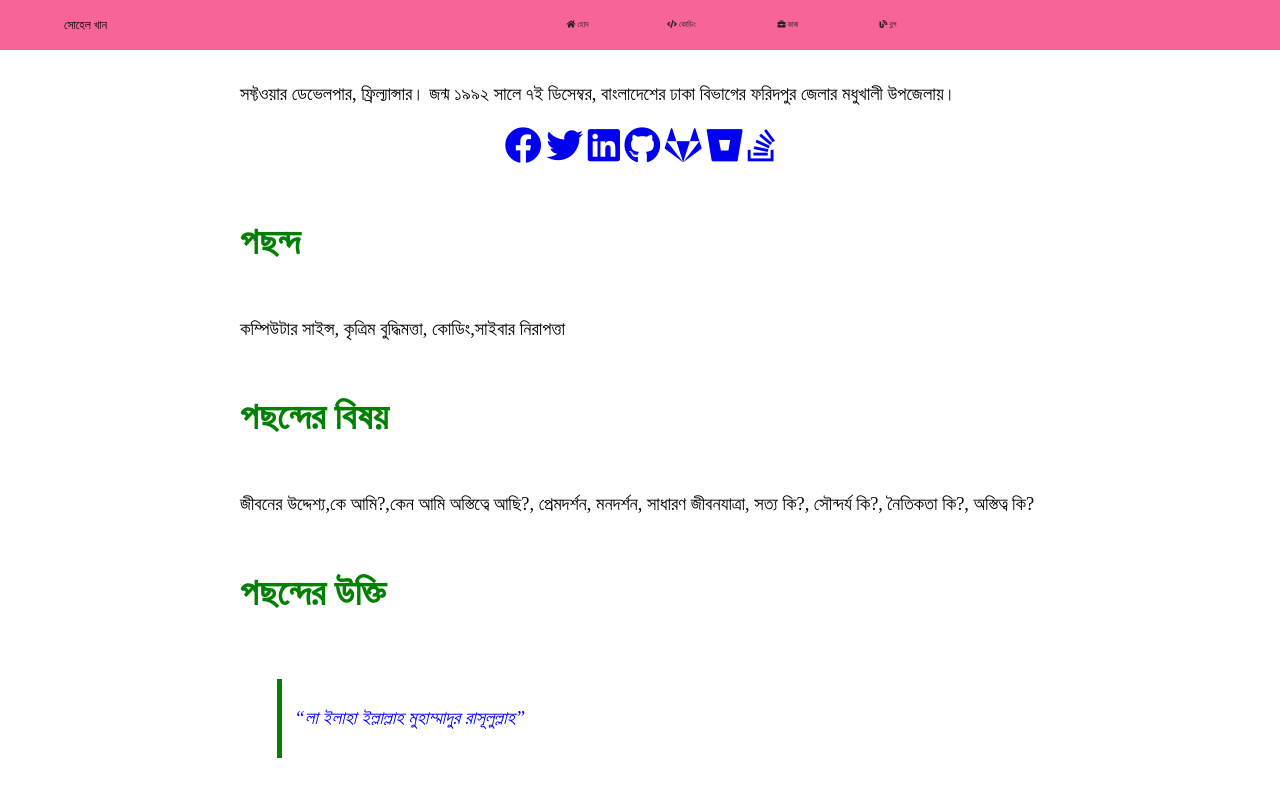
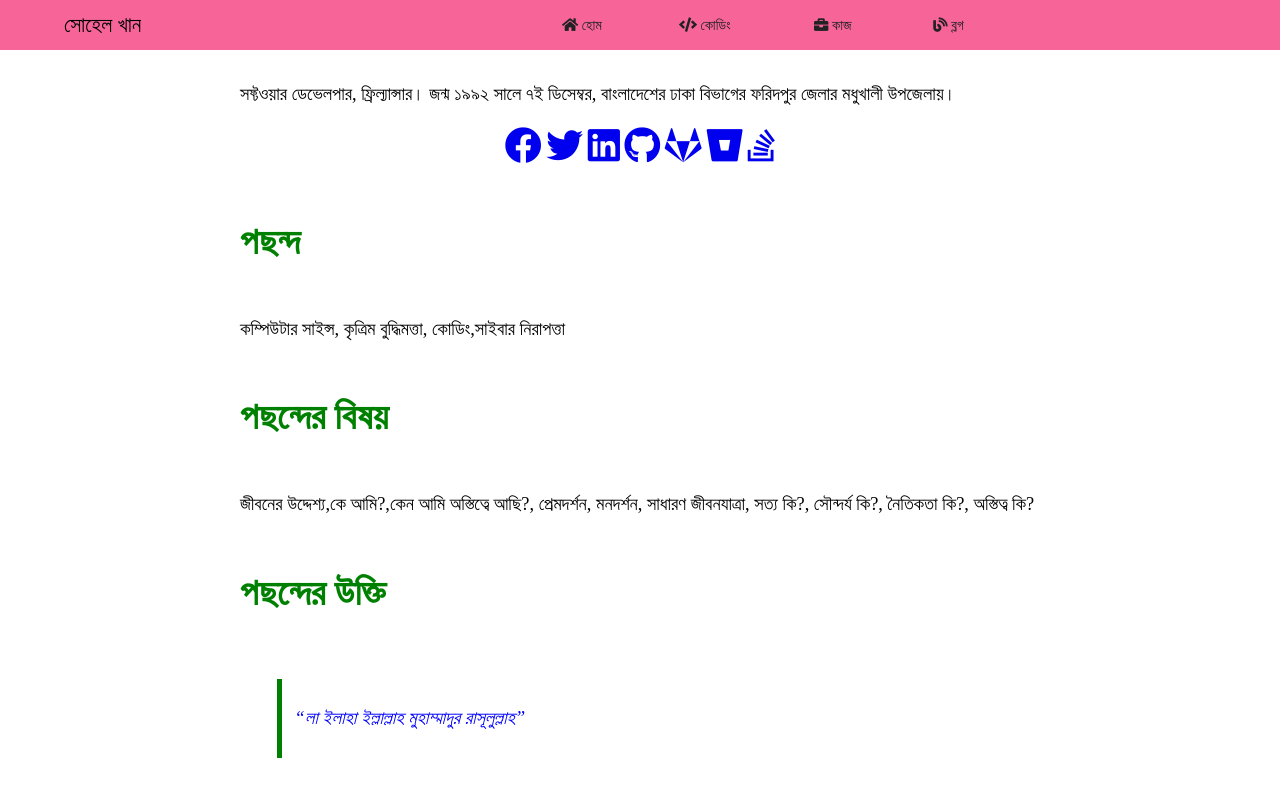
Before and after one commit to sohelkhanz/sohelkhanz.github.io, a Jekyll site: the page built from index.md, in a window 1280 px wide and 900 px high. Shown: the top 797 px of the window. Built offline with Jekyll 4.4.1, drawn with Linux system fonts in a browser that asks for light colours.

Commit message:
Update style.css

```diff
--- a/assets/css/style.css
+++ b/assets/css/style.css
@@ -187,7 +187,7 @@ header {
     width: 100%;
 
     height: 50px;
-    font-size: .5em;
+    font-size: .9em;
 
     line-height: 50px;
 
```
